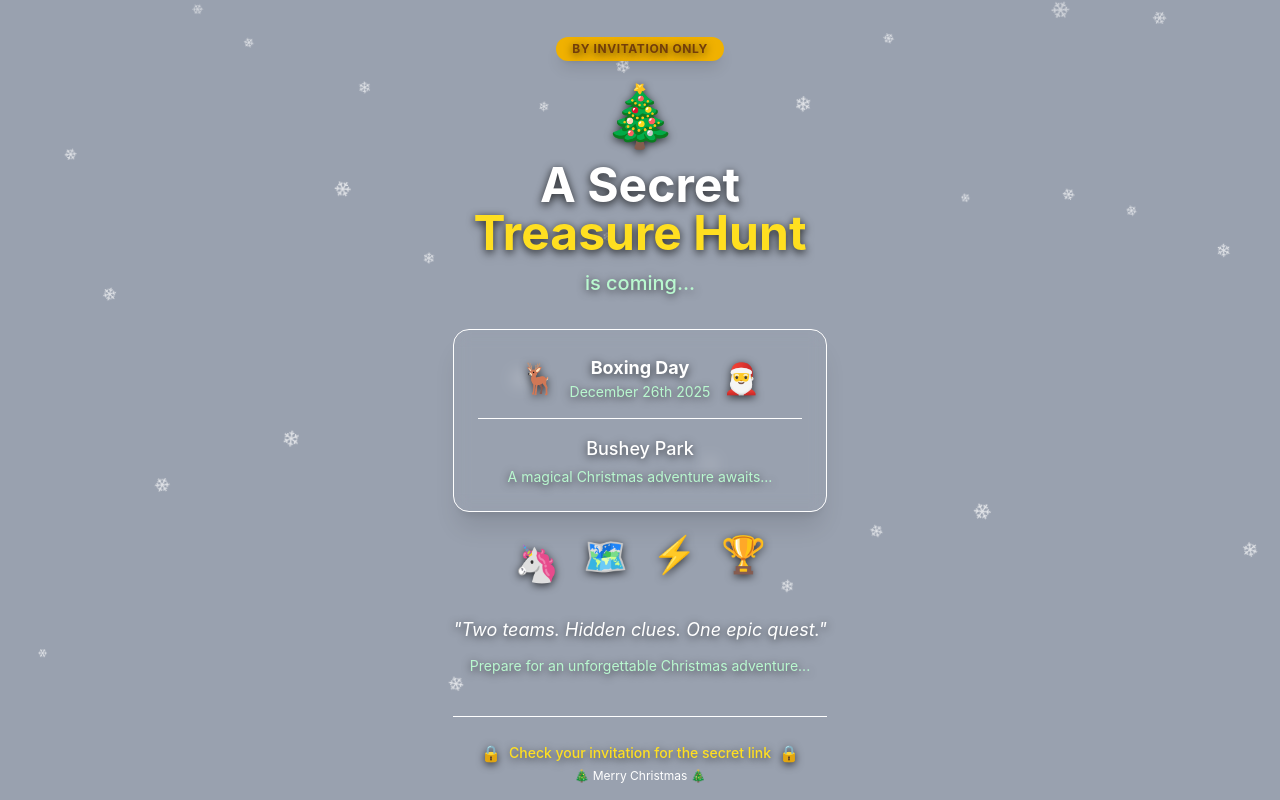
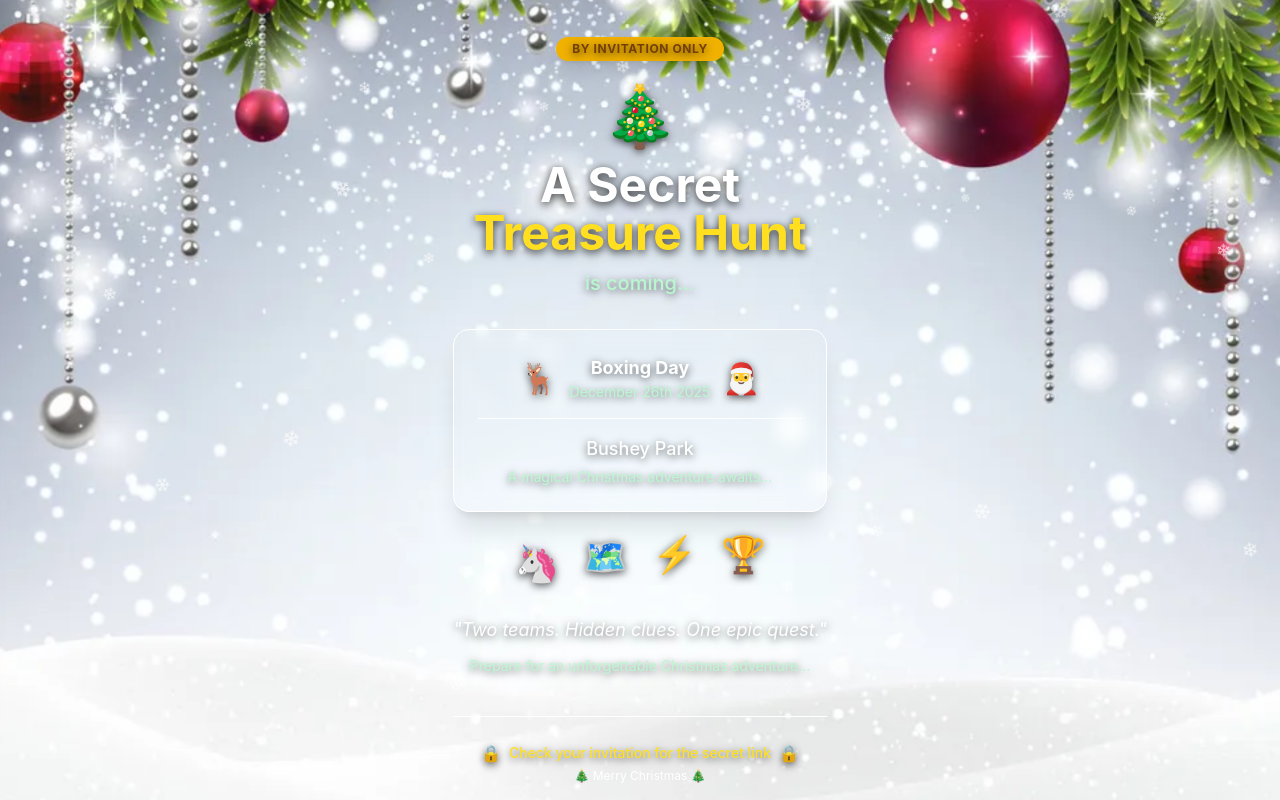
Before and after one commit to howlermonkey/treasure-hunt, a React (Vite) app: page / in a window 1280 px wide. Built offline with nearby package versions, Linux system fonts and the light colour scheme; no server answers.

Commit message:
remove grey

```diff
--- a/src/TeaserPage.jsx
+++ b/src/TeaserPage.jsx
@@ -76,7 +76,7 @@ const TeaserPage = () => {
       }}
     >
       {/* Dark overlay for text contrast */}
-      <div className="absolute inset-0 bg-gray-400 bg-opacity-40 z-0"></div>
+      {/* <div className="absolute inset-0 bg-gray-400 bg-opacity-40 z-0"></div> */}
 
       <Snowflakes />
 
```
Also changed, not shown: .claude/settings.local.json.
